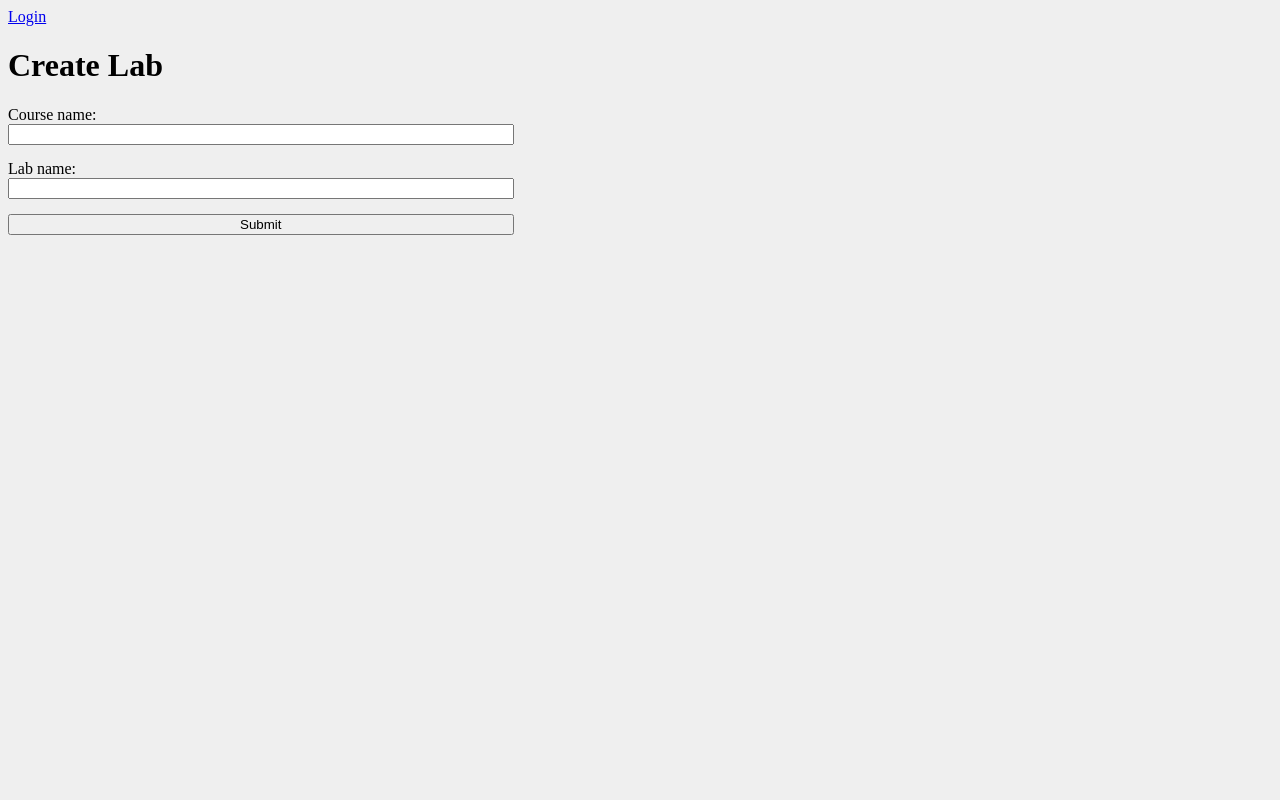
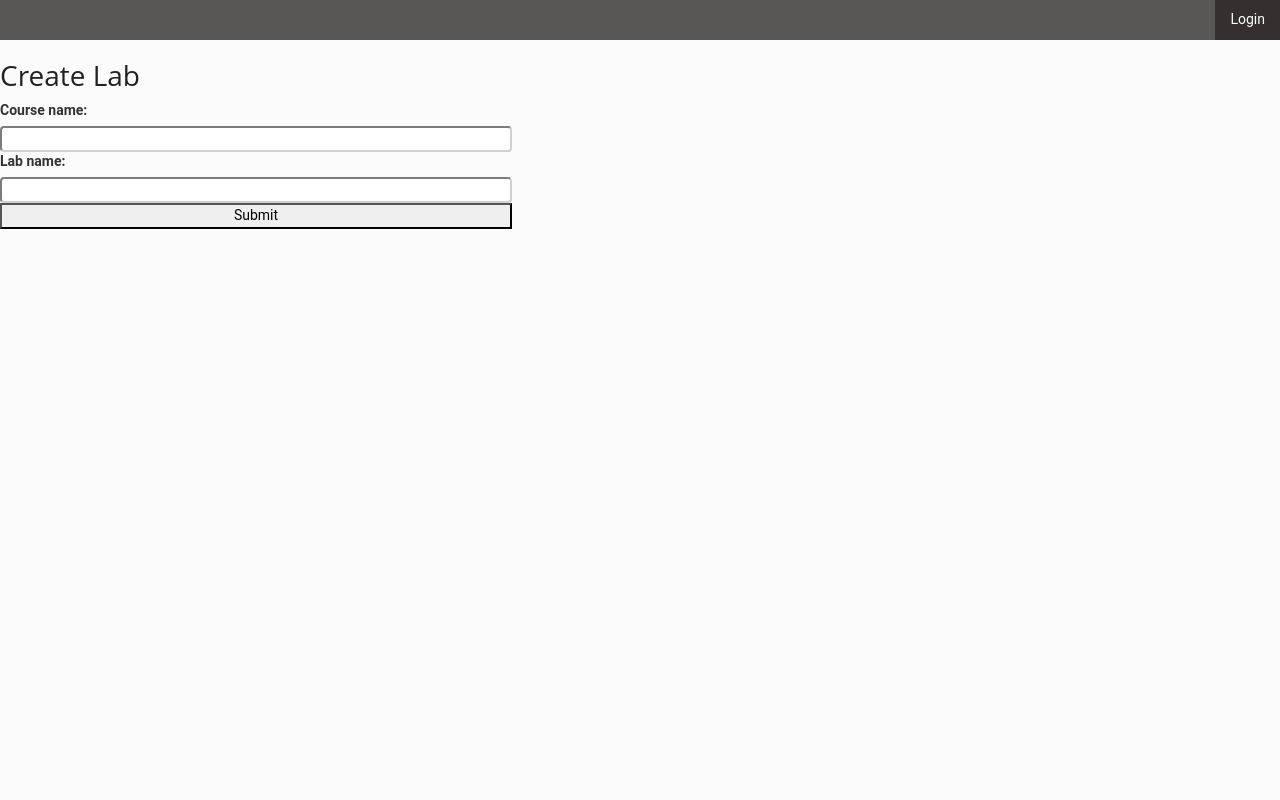
Before and after one commit to dakotamaker/TA-scheduler, a Django app: page /create-lab in a window 1280 px wide. Run offline with Django 3.2, Linux system fonts and the light colour scheme; some libraries are stand-ins or nearby versions.

Commit message:
Modify template base.html to include bootstrap, jquery and a new nav bar system for navigating between actions. (Work In progress)

```diff
--- a/templates/base.html
+++ b/templates/base.html
@@ -1,5 +1,7 @@
 {% load staticfiles %}
 <!DOCTYPE html>
+
+<!-- -->
 
 <html lang="en">
 <head>
@@ -8,21 +10,76 @@
     <meta charset="UTF-8"/>
     <meta name="viewport" content="width=device-width, initial-scale=1"/>
     <link rel="stylesheet" href="{% static "/css/style.css" %}">
+
+    <!-- import bootstrap and theme css -->
+    <link rel="stylesheet" href="{% static "/css/bootstrap/bootstrap.min.css" %}">
+    <link rel="stylesheet" href="{% static "/css/bootstrap/light-theme.css" %}" media="all" id="color-settings-body-color" type="text/css">
+    <link rel="stylesheet" href="{% static "/css/bootstrap/theme-colors.css" %}" media="all" rel="stylesheet" type="text/css">
+
+    <!-- import jquery js -->
+
+    <script src="{% static "/js/jquery/jquery.min.js" %}" type="text/javascript"></script>
+    <script src="{% static "/js/jquery/jquery.mobile.custom.min.js" %}" type="text/javascript"></script>
+    <script src="{% static "/js/jquery/jquery-migrate.min.js" %}" type="text/javascript"></script>
+    <script src="{% static "/js/jquery/jquery-ui.min.js" %}" type="text/javascript"></script>
+
+    <!-- import bootstrap js -->
+    <script src="{% static "/js/bootstrap/bootstrap.js" %}" type="text/javascript"></script>
+
 </head>
-<body>
+<body class='contrast-red '>
+    <header>
+        <nav class='navbar navbar-default'>
+            <ul class='nav'>
+                {% if request.session.current_user %}
+                    <li class='dropdown dark user-menu'>
+                        <a class='dropdown-toggle' data-toggle='dropdown' href='#'><i class='icon-user '></i> <span class='user-name'>{{ request.session.current_user }} | {{ request.session.current_role }}</span><b class='caret'></b></a>
+                        <ul class='dropdown-menu'>
+                            <li>
+                                <a href="#" onclick="document.getElementById('form1').submit();"><i class='icon-signout'></i>Log Out</a>
+                            </li>
+                        </ul>
+                    </li>
+                {% else %}
+                    <li class='dark'><a href='/login' rel="nofollow">Login</a></li>
+                {% endif %}
+            </ul>
+        </nav>
+    </header>
+
+    <div id='wrapper'>
     {% if request.session.current_user %}
-        <div>
-            <span>Logged in as: {{ request.session.current_user }} | {{ request.session.current_role }}</span>
-            <form action="/logout" method="POST">
-                {% csrf_token %}
-                <button type="submit">Logout</button>
-            </form>
-        </div>
+        <!-- This form is used for logout. Otherwise is inactive. -->
+        <form action="/logout" method="POST" id="form1">
+            {% csrf_token %}
+        </form>
+        <div id='main-nav-bg'></div>
+        <nav id='main-nav'>
+            <div class='navigation'>
+                <ul class='nav nav-stacked'>
+                    <!-- TODO: Create a list of available commands. loop and list them here in li tags. class='active' if the current page is that list item-->
+                    <li class=''>
+                        <a href='/create-course'>
+                            <i class='icon-plus' style='color:#60ADE9'></i><span>Create Course</span>
+                        </a>
+                    </li>
+                </ul>
+            </div>
+        </nav>
     {% else %}
-        <div>
-            <a href="/login">Login</a>
-        </div>
+
     {% endif %}
+    {% if request.session.current_user %}
+        <section id='content'>
+            <div class='container'>
+    {% endif %}
+
     {% block content %}{% endblock content %}
+
+    {% if request.session.current_user %}
+            </div>
+        </section>
+    {% endif %}
+     </div>
 </body>
 </html>
```
